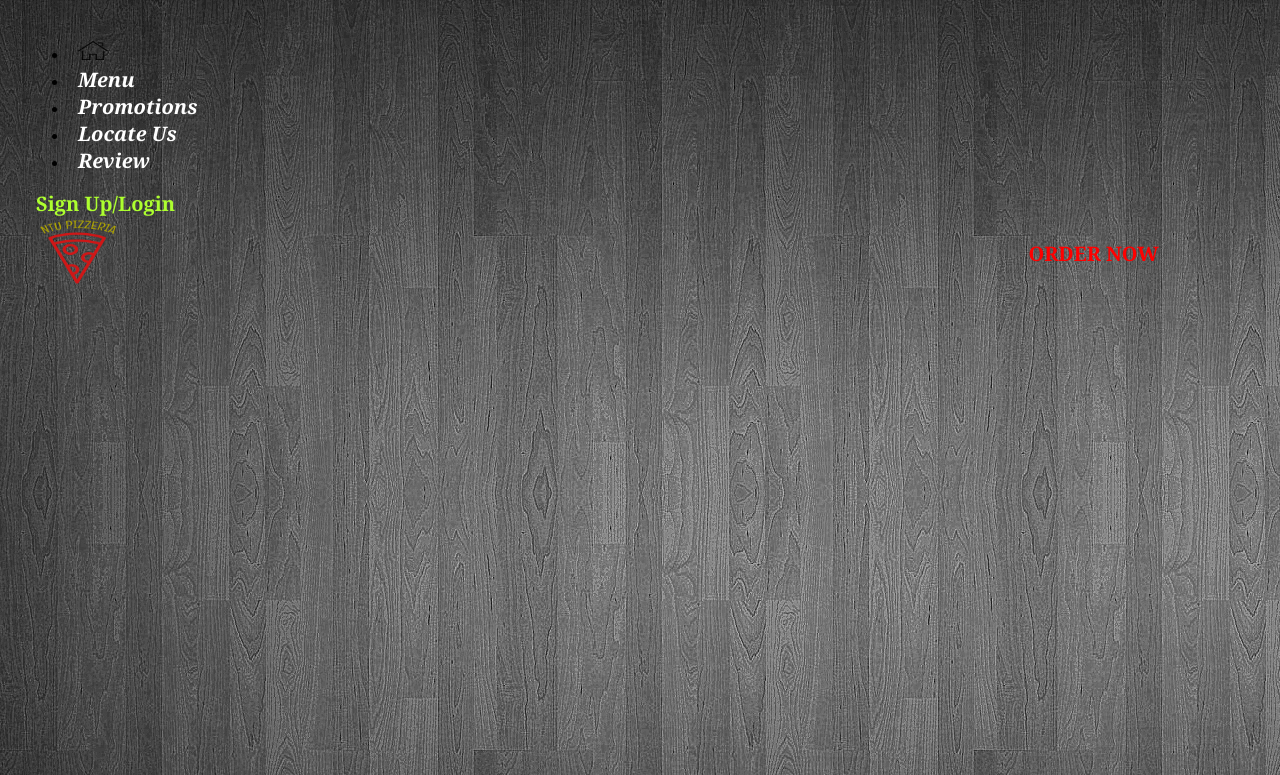
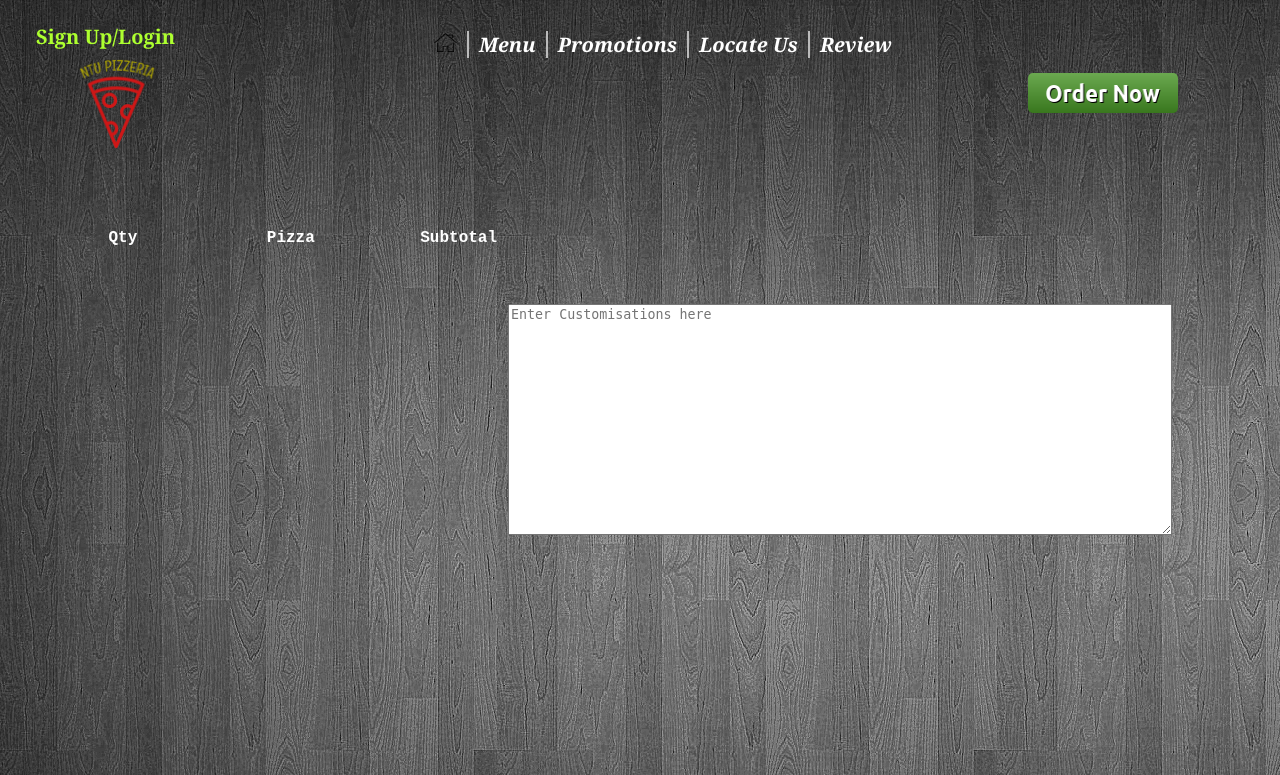
Before and after one commit to aarongangemi/Web-Application-Design_EE4717, a PHP site: page /cart.html in a window 1280 px wide. Shown: the top 775 px of the page. Run offline with PHP 8.4, Linux system fonts and the light colour scheme; lists and menus that the app fills with data are empty.

Commit message:
Started cart

```diff
--- a/Assignment/cart.html
+++ b/Assignment/cart.html
@@ -2,27 +2,43 @@
 <html lang="en">
 <head>
 <meta charset="utf-8">
-<title>NTU Pizzeria - Cart</title>
+<title>NTU Pizzeria - Home Page</title>
 <link rel="stylesheet" href="index.css">
-<link rel="stylesheet" href="home.css">
+<link rel="stylesheet" href="cartcss.css">
+<script type="text/javascript" src = cartJS.js></script>
 </head>
-<body>
+<body onload="main()">
     <header>
-            <ul>
-                <li><stong><a href = "index.html"><img src = "homeIcon.PNG" width = "30px" height="20px"></a></stong>
-                <li><strong><a href = "ntuclassics.html">Menu</a></strong></li>
-                <li><strong><a href = "promotions.html">Promotions</a></strong></li>
-                <li><strong><a href = "locateus.html">Locate Us</a></strong></li>
+            <ul class = "navigationbar">
+                <li class="navitem"><strong><a href = "index.html"><img src = "images/homeIcon.PNG" width = "23px" height="20px"></a></strong></li>
+                <li class="navitem"><strong><a href = "ntuclassics.html">Menu</a></strong></li>
+                <li class="navitem"><strong><a href = "promotions.html">Promotions</a></strong></li>
+                <li class="navitem"><strong><a href = "locateus.html">Locate Us</a></strong></li>
                 <li><strong><a href = "review.html">Review</a></strong></li>
             </ul>
             <div>
-                    <strong><a id = "signuplabel" href="signUpLogin.html">Sign Up/Login</a></strong>
-                 <strong><a id = "ordernowlabel" href="ntuclassics.html">ORDER NOW</a></strong>
+                 <strong><a id = "signuplabel" href="signUpLogin.html">Sign Up/Login</a></strong>
+                 <a id = "ordernowlabel" href="ntuclassics.html"><img src = "images/ordernow.PNG" width = 150px height = 40px></a>
             </div>
             <div>
-               <img id = "companyLogo" src = "logo.PNG" alt = "NTU Pizzeria" width = "100" height="70">
+               <img class = "companyLogo" src = "images/logo.PNG" alt = "NTU Pizzeria" width = "100px" height="120px">
             </div>
-
     </header>
+    <div id = "row">
+        <div id = "column">
+            <table id="carttable">
+                <tr>
+                    <th>Qty</th>
+                    <th>Pizza</th>
+                    <th>Subtotal</th>
+                </tr>
+            </table>
+        </div>
+    </div>
+    <div id = "row">
+        <div id = "column">
+            <textarea id = "customisationsbox" name = "customisations" id = "customisations" rows = "15" cols="80" placeholder="Enter Customisations here"></textarea><br><br>
+        </div>
+    </div>
 </body>
 </html>
--- /dev/null
+++ b/Assignment/cartJS.js
@@ -0,0 +1,38 @@
+var cartArray = [];
+var rowIdx = 0;
+function addToCartArray(qty)
+{
+    cartArray.push(qty);
+}
+
+function calcCost(pizzaType)
+{
+    var cost;
+    switch(pizzaType)
+    {
+        case "Pepperoni":
+            cost = document.getElementById('pepperoniQty') * 10.50;
+            break;
+        case "Mushroom and Cheese":
+            cost = document.getElementById('mushcheeseQty') * 12;
+            break;
+        case "Californian":
+            cost = document.getElementById('californianQty')  * 14.50;
+            break;
+        case "mixed":
+            cost = document.getElementById('mixedQty') * 16.50;
+            break;
+        default:
+            cost = 0;
+            break;
+    }
+    return cost;
+}
+
+function getCart()
+{
+    for(var i = 0; i < cartArray.length;i++)
+    {
+        document.write(cartArray[i]);
+    }
+}
--- /dev/null
+++ b/Assignment/cartcss.css
@@ -0,0 +1,34 @@
+.column{
+    float: left;
+    padding:22px;
+    box-sizing: border-box;
+}
+
+.row::after{
+    clear: both;
+    display: table;
+    box-sizing: border-box;
+}
+
+#customisationsbox{
+    float: right;
+    margin-right: 100px;
+    margin-top: 50px;
+}
+
+table{
+    margin-left: 30px;
+    width: 40%;
+    min-width: 155px;
+    margin-top: 50px;
+}
+td, th{
+    padding: 5px;
+    font-family: 'Courier New', Courier, monospace;
+     border-style: none;
+      min-width: 155px;
+      color: white;
+    }
+#cartbutton{
+    float: right;
+}
--- a/Assignment/index.css
+++ b/Assignment/index.css
@@ -3,6 +3,8 @@
     margin-left: 40px;
     width: 8%;
     margin-top: 5px;
+    max-width: 100%;
+    height: auto;
 }
 #signuplabel
 {
--- a/Assignment/index.html
+++ b/Assignment/index.html
@@ -28,8 +28,8 @@
         <a href = "promotions.html"><img id = "mainBanner" src="images/PizzaBanner1.PNG" alt="PizzaBanner" width="1520px" height="550px"></a>
     </div>
     <div id = "scrollbottom">
-        <img id = "familybanner" src = "images/familyfeedbanner.PNG" alt = "family banner" width = "500px" height="350px">
-        <img id = "kidsbanner" src = "images/kidsbanner.PNG" alt = "kidsbanner" width = "500" height = "350px">
+        <a href = "promotions.html"> <img id = "familybanner" src = "images/familyfeedbanner.PNG" alt = "family banner" width = "500px" height="350px"></a>
+        <a href = "promotions.html"> <img id = "kidsbanner" src = "images/kidsbanner.PNG" alt = "kidsbanner" width = "500" height = "350px"></a>
     </div>
     <div>
     <footer>
--- a/Assignment/promotionCSS.css
+++ b/Assignment/promotionCSS.css
@@ -32,3 +32,6 @@
 #addicon{
     margin-left: 85px;
 }
+#cartbutton{
+    margin-left: 150px;
+}
--- a/week06/CaseStudyPt3/menu.html
+++ b/week06/CaseStudyPt3/menu.html
@@ -24,7 +24,7 @@
         <div id="rightcolumn">
             <div class="content">
                 <h2>Coffee at JavaJam</h2>
-                <table border 0>
+                <table border = "0">
                     <tr>
                         <th>Coffee Name</th>
                         <th>Description</th>
```
Also changed, not shown: Assignment/FAQ.css (+0 -16 lines), Assignment/Untitled-1.html (added, +10 -0 lines), Assignment/cart.php (added, +42 -0 lines), Assignment/menucss.css (+6 -3 lines), Assignment/ntuclassics.html (+17 -13 lines), Assignment/orderreview.html (+10 -10 lines), Assignment/promotions.html (+4 -4 lines), Assignment/studentspecials.html (+6 -6 lines), 1 other file.
